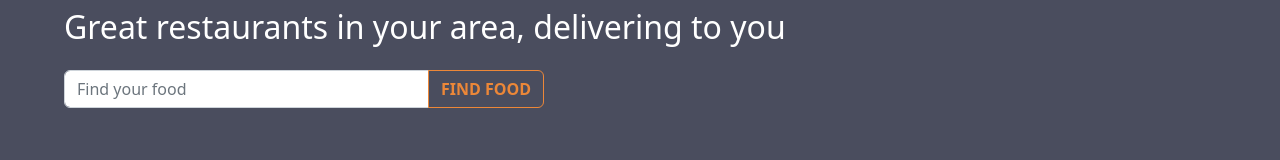
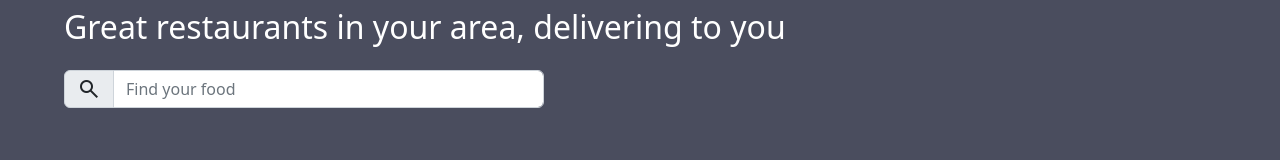
Before and after one commit to SanjeevSaniel/Food_Delivery_App, a React (Create React App) app: page / in a window 1280 px wide. Shown: the part 136-296 px from the top of the page. Built offline with nearby package versions, Linux system fonts and the light colour scheme.

Commit message:
Newer Builds

```diff
--- a/src/common/SearchBox.jsx
+++ b/src/common/SearchBox.jsx
@@ -1,11 +1,14 @@
 import React from "react";
-import Button from "react-bootstrap/Button";
+// import Button from "react-bootstrap/Button";
 import Form from "react-bootstrap/Form";
 import InputGroup from "react-bootstrap/InputGroup";
 
 const SearchBox = ({ value, onChange }) => {
   return (
     <InputGroup className="mb-3 searchbox">
+      <span className="input-group-text">
+        <span class="material-symbols-outlined">search</span>
+      </span>
       <Form.Control
         placeholder="Find your food"
         aria-label="Find your food"
@@ -13,9 +16,10 @@ const SearchBox = ({ value, onChange }) => {
         value={value}
         onChange={(e) => onChange(e.currentTarget.value)}
       />
-      <Button variant="outline-secondary" id="button-addon">
+
+      {/* <Button disabled variant="outline-secondary" id="button-addon">
         Find Food
-      </Button>
+      </Button> */}
     </InputGroup>
   );
 };
```
Also changed, not shown: 7 other files (tests, documents, lock files or other folders).
